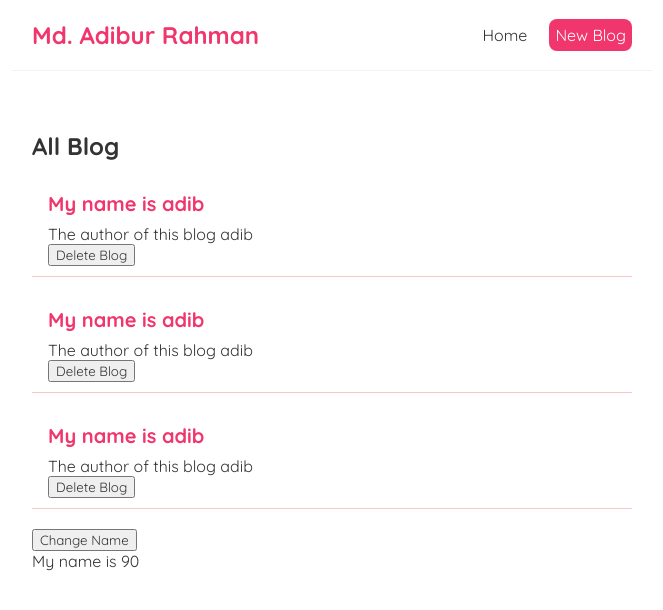
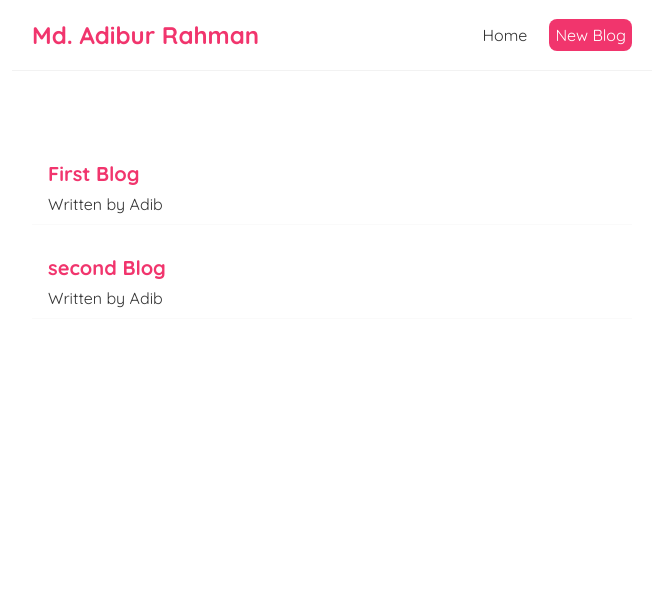
Before and after one commit to adibfuego90/react-vite-learning, a React (Vite) app: page / in a window 1280 px wide. Shown: the top 610 px of the page, without its empty margins (308-971 px from the left). Built offline with nearby package versions, Linux system fonts and the light colour scheme; data requests are answered from the project's data file.

Commit message:
loading time added

```diff
--- a/data/db.json
+++ b/data/db.json
@@ -10,7 +10,7 @@
       "title": "second Blog",
       "body": "lorem is not a good guy to communicate with him .But i like this man because he is honest man",
       "author": "Adib",
-      "id": 1
+      "id": 2
     }
   ]
 }
--- a/src/BlogList.jsx
+++ b/src/BlogList.jsx
@@ -1,12 +1,10 @@
-const BlogList = ({ blogs, title, handleDelete }) => {
+const BlogList = ({ blogs }) => {
   return (
     <div className="blog-list">
-      <h2>{title}</h2>
       {blogs.map((blog) => (
-        <div className="blog-priview" key={blog.id}>
+        <div className="blog-preview" key={blog.id}>
           <h2>{blog.title}</h2>
-          <p>The author of this blog {blog.author}</p>
-          <button onClick={() => handleDelete(blog.id)}>Delete Blog</button>
+          <p>Written by {blog.author}</p>
         </div>
       ))}
     </div>
--- a/src/Home.jsx
+++ b/src/Home.jsx
@@ -1,42 +1,27 @@
-import { useState, useEffect } from "react";
+import { useEffect, useState } from "react";
 import BlogList from "./BlogList";
 
 const Home = () => {
-  const [age, setAge] = useState(90);
-  const [blogs, setBlogs] = useState([
-    {
-      title: "My name is adib",
-      body: "lorem ipsum ...Home....",
-      author: "adib",
-      id: 1,
-    },
-    {
-      title: "My name is adib",
-      body: "lorem ipsum ...Home....",
-      author: "adib",
-      id: 2,
-    },
-    {
-      title: "My name is adib",
-      body: "lorem ipsum ...Home....",
-      author: "adib",
-      id: 3,
-    },
-  ]);
-  const handleDelete = (id) => {
-    const newBlogs = blogs.filter((blog) => blog.id !== id);
-    setBlogs(newBlogs);
-  };
+  const [blogs, setBlogs] = useState(null);
+  const [isPending, setIsPending] = useState(true);
 
   useEffect(() => {
-    console.log("USE Effect hook");
-  }, [age]);
+    setTimeout(() => {
+      fetch("http://localhost:8000/blogs")
+        .then((res) => {
+          return res.json();
+        })
+        .then((data) => {
+          setIsPending(false);
+          setBlogs(data);
+        });
+    }, 1000);
+  }, []);
 
   return (
     <div className="home">
-      <BlogList blogs={blogs} title="All Blog" handleDelete={handleDelete} />
-      <button onClick={() => setAge(121)}>Change Name</button>
-      <p>My name is {age}</p>
+      {isPending && <div>Loading...</div>}
+      {blogs && <BlogList blogs={blogs} />}
     </div>
   );
 };
--- a/src/index.css
+++ b/src/index.css
@@ -33,16 +33,17 @@
   margin: 40px auto;
   padding: 20px;
 }
-/* blog priview section  */
-.blog-priview {
+
+/* blog previews / list */
+.blog-preview {
   padding: 10px 16px;
   margin: 20px 0;
-  border-bottom: 1px solid #f6c8c8;
+  border-bottom: 1px solid #fafafa;
 }
-.blog-priview:hover {
-  box-shadow: 1px 3px 5px #432e2e;
+.blog-preview:hover {
+  box-shadow: 1px 3px 5px rgba(0, 0, 0, 0.1);
 }
-.blog-priview h2 {
+.blog-preview h2 {
   font-size: 20px;
   color: #f1356d;
   margin-bottom: 8px;
```
